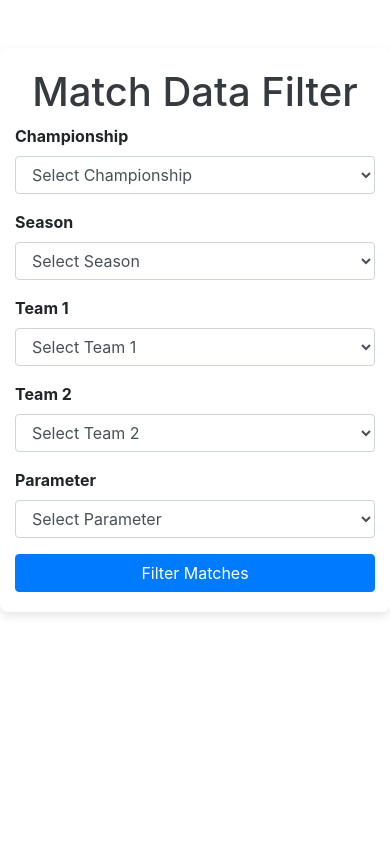
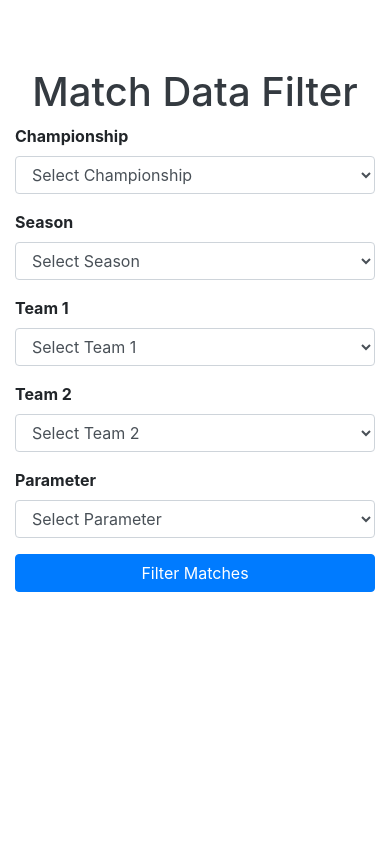
Before and after one commit to liuto27/schedinePython, a Flask app: page / in a window 390 px wide. Run offline with Flask 3, Linux system fonts and the light colour scheme; parts of the project's set-up code (start-up, migrations or seed data) failed here and were passed over; some libraries are stand-ins or nearby versions.

Commit message:
fixed layout to occupy full width

```diff
--- a/static/css/styles.css
+++ b/static/css/styles.css
@@ -6,17 +6,16 @@ body {
     padding: 0;
 }
 
+/* Override Bootstrap container so it uses the full width */
+.container {
+    max-width: 100% !important;  /* Use the full viewport width */
+    padding: 20px;                /* Add a little horizontal padding */
+    margin: 0 auto;
+}
+
 h1 {
     color: #343a40;
     margin-bottom: 20px;
-}
-
-.container {
-    max-width: 1200px;
-    padding: 20px;
-    background-color: #fff;
-    border-radius: 8px;
-    box-shadow: 0 4px 10px rgba(0, 0, 0, 0.1);
 }
 
 /* Form styling */
@@ -31,6 +30,12 @@ label {
 button {
     font-size: 16px;
     padding: 10px;
+    cursor: pointer;
+}
+
+button:hover {
+    background-color: #0056b3; /* Darker on hover */
+    color: #fff;
 }
 
 /* Table styling */
@@ -59,7 +64,29 @@ table tr:hover {
     background-color: #dee2e6;
 }
 
-/* Initially hide the results section */
+/* Results section styling */
 #results-section {
-    display: none;
+    display: flex !important;      /* Force flex layout */
+    flex-wrap: nowrap;             /* No wrapping – two columns side by side */
+    justify-content: space-between;
+    gap: 20px;                    /* Space between the two table columns */
 }
+
+/* Force each table container to take up about half the width */
+#results-section .col-md-6 {
+    flex: 0 0 49%;
+    max-width: 49%;
+}
+
+/* Responsive adjustments for smaller screens */
+@media (max-width: 768px) {
+    #results-section {
+        flex-direction: column;
+        align-items: center;
+    }
+
+    #results-section .col-md-6 {
+        flex: 0 0 100%;
+        max-width: 100%;
+    }
+}
```
